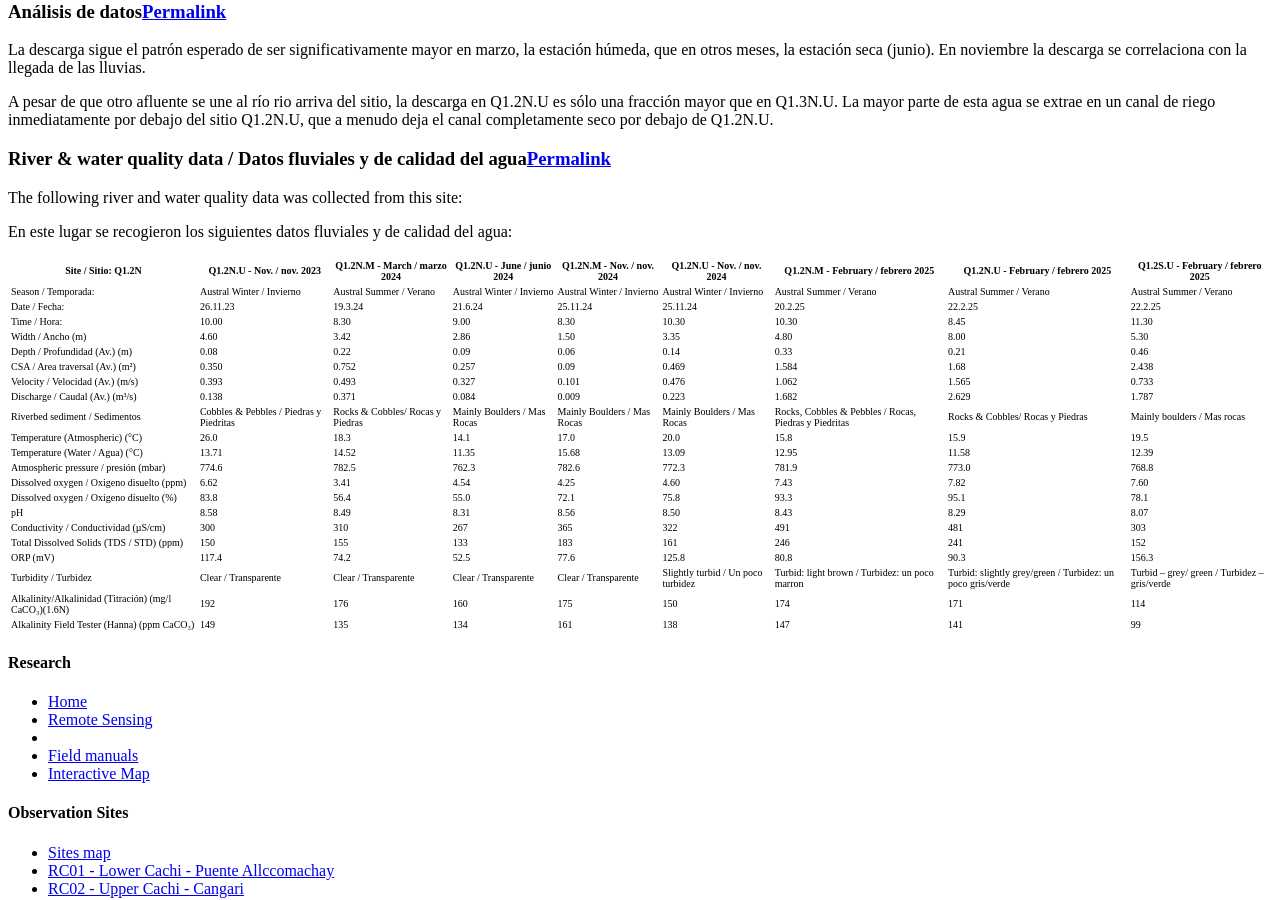
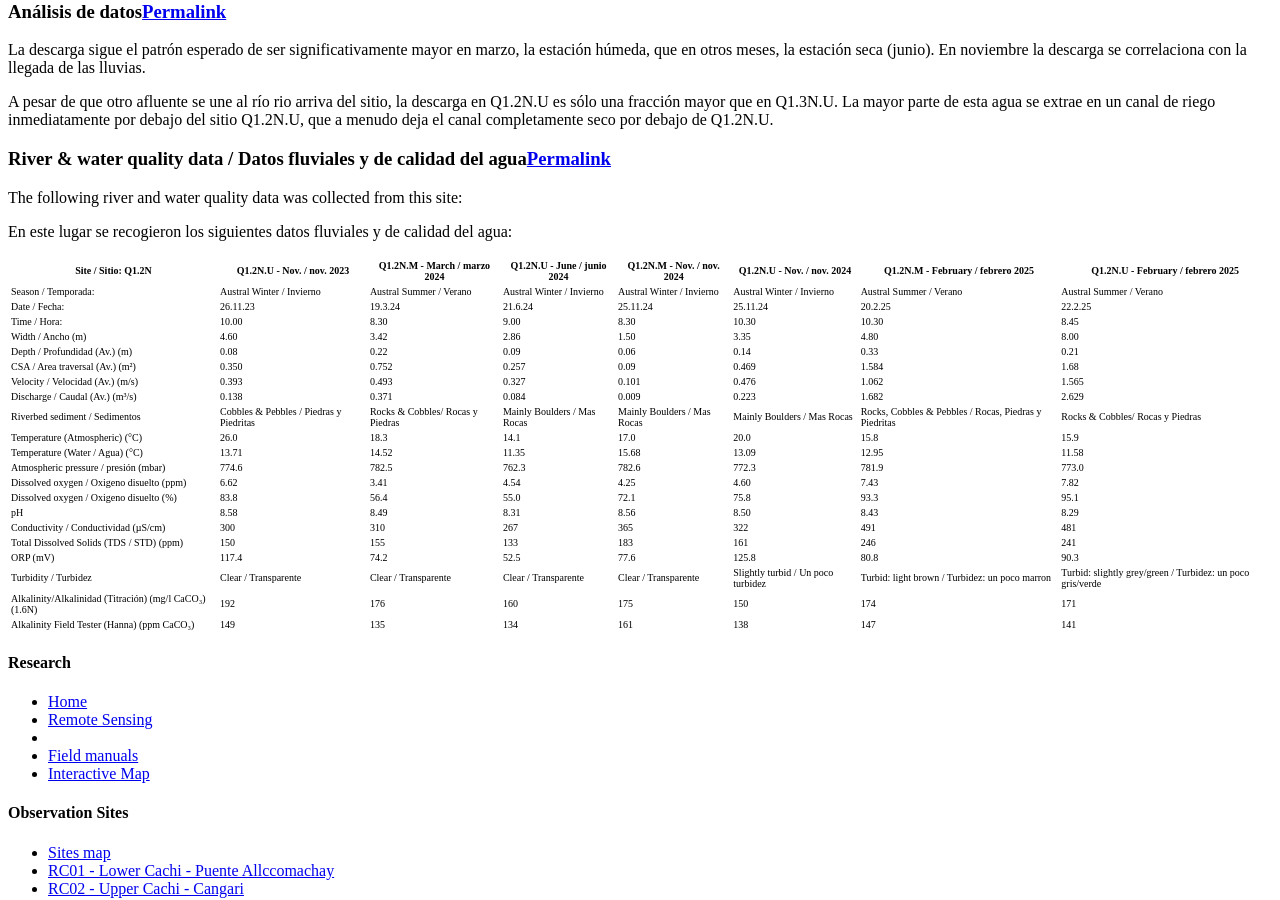
Before and after one commit to HVLepage/cavep-unah, a Jekyll site: the page built from _docs/site-network/Q1_2N.md, in a window 1280 px wide and 900 px high, scrolled down 3832 px. Built offline with Jekyll 4.4.1, drawn with Linux system fonts in a browser that asks for light colours; comment, search, counter and statistics services are not loaded.

Commit message:
Update Q1_2N.md

```diff
--- a/_docs/site-network/Q1_2N.md
+++ b/_docs/site-network/Q1_2N.md
@@ -89,26 +89,26 @@
 
 En este lugar se recogieron los siguientes datos fluviales y de calidad del agua:
 
-|     Site / Sitio: Q1.2N                                        |      Q1.2N.U - Nov. / nov. 2023       |     Q1.2N.M -  March / marzo 2024       |     Q1.2N.U - June / junio 2024    |     Q1.2N.M - Nov. / nov. 2024    |     Q1.2N.U - Nov. / nov. 2024    |     Q1.2N.M - February / febrero 2025                        |     Q1.2N.U - February / febrero 2025                               |     Q1.2S.U - February / febrero 2025                 |
-|----------------------------------------------------------------|------------------------------------------------|-----------------------------------------|------------------------------------|--------------------------------------------|--------------------------------------------|--------------------------------------------------------------|---------------------------------------------------------------------|-------------------------------------------------------|
-|     Season / Temporada:                                        |     Austral Winter / Invierno                  |     Austral Summer / Verano             |     Austral Winter / Invierno      |     Austral Winter / Invierno              |     Austral Winter / Invierno              |     Austral Summer / Verano                                  |     Austral Summer / Verano                                         |     Austral Summer / Verano                           |
-|     Date / Fecha:                                              |     26.11.23                                   |     19.3.24                             |     21.6.24                        |     25.11.24                               |     25.11.24                               |     20.2.25                                                  |     22.2.25                                                         |     22.2.25                                           |
-|     Time / Hora:                                               |     10.00                                      |     8.30                                |     9.00                           |     8.30                                   |     10.30                                  |     10.30                                                    |     8.45                                                            |     11.30                                             |
-|     Width / Ancho (m)                                          |     4.60                                       |     3.42                                |     2.86                           |     1.50                                   |     3.35                                   |     4.80                                                     |     8.00                                                            |     5.30                                              |
-|     Depth / Profundidad (Av.) (m)                              |     0.08                                       |     0.22                                |     0.09                           |     0.06                                   |     0.14                                   |     0.33                                                     |     0.21                                                            |     0.46                                              |
-|     CSA / Area traversal (Av.) (m²)                            |     0.350                                      |     0.752                               |     0.257                          |     0.09                                   |     0.469                                  |     1.584                                                    |     1.68                                                            |     2.438                                             |
-|     Velocity / Velocidad    (Av.) (m/s)                        |     0.393                                      |     0.493                               |     0.327                          |     0.101                                  |     0.476                                  |     1.062                                                    |     1.565                                                           |     0.733                                             |
-|     Discharge / Caudal (Av.) (m³/s)                            |     0.138                                      |     0.371                               |     0.084                          |     0.009                                  |     0.223                                  |     1.682                                                    |     2.629                                                           |     1.787                                             |
-|     Riverbed sediment / Sedimentos                             |     Cobbles & Pebbles / Piedras y Piedritas    |     Rocks & Cobbles/ Rocas y Piedras    |     Mainly Boulders / Mas Rocas    |     Mainly Boulders / Mas Rocas            |     Mainly Boulders / Mas Rocas            |     Rocks, Cobbles & Pebbles / Rocas, Piedras y Piedritas    |     Rocks & Cobbles/ Rocas y Piedras                                |     Mainly boulders / Mas  rocas                      |
-|     Temperature (Atmospheric) (°C)                             |     26.0                                       |     18.3                                |     14.1                           |     17.0                                   |     20.0                                   |     15.8                                                     |     15.9                                                            |     19.5                                              |
-|     Temperature (Water / Agua) (°C)                            |     13.71                                      |     14.52                               |     11.35                          |     15.68                                  |     13.09                                  |     12.95                                                    |     11.58                                                           |     12.39                                             |
-|     Atmospheric pressure / presión (mbar)                      |     774.6                                      |     782.5                               |     762.3                          |     782.6                                  |     772.3                                  |     781.9                                                    |     773.0                                                           |     768.8                                             |
-|     Dissolved oxygen / Oxigeno   disuelto (ppm)                |     6.62                                       |     3.41                                |     4.54                           |     4.25                                   |     4.60                                   |     7.43                                                     |     7.82                                                            |     7.60                                              |
-|     Dissolved oxygen / Oxigeno disuelto (%)                    |     83.8                                       |     56.4                                |     55.0                           |     72.1                                   |     75.8                                   |     93.3                                                     |     95.1                                                            |     78.1                                              |
-|     pH                                                         |     8.58                                       |     8.49                                |     8.31                           |     8.56                                   |     8.50                                   |     8.43                                                     |     8.29                                                            |     8.07                                              |
-|     Conductivity / Conductividad (µS/cm)                       |     300                                        |     310                                 |     267                            |     365                                    |     322                                    |     491                                                      |     481                                                             |     303                                               |
-|     Total Dissolved Solids (TDS / STD)  (ppm)                  |     150                                        |     155                                 |     133                            |     183                                    |     161                                    |     246                                                      |     241                                                             |     152                                               |
-|     ORP (mV)                                                   |     117.4                                      |     74.2                                |     52.5                           |     77.6                                   |     125.8                                  |     80.8                                                     |     90.3                                                            |     156.3                                             |
-|     Turbidity / Turbidez                                       |     Clear / Transparente                       |     Clear / Transparente                |     Clear / Transparente           |     Clear / Transparente                   |     Slightly turbid / Un poco turbidez     |     Turbid: light brown / Turbidez: un poco marron           |     Turbid: slightly grey/green /   Turbidez: un poco gris/verde    |     Turbid – grey/ green / Turbidez –   gris/verde    |
-|     Alkalinity/Alkalinidad   (Titración) (mg/l CaCO₃)(1.6N)    |     192                                        |     176                                 |     160                            |     175                                    |     150                                    |     174                                                      |     171                                                             |     114                                               |
-|     Alkalinity Field Tester (Hanna) (ppm CaCO₃)                |     149                                        |     135                                 |     134                            |     161                                    |     138                                    |     147                                                      |     141                                                             |     99                                                |
+|     Site / Sitio: Q1.2N                                        |      Q1.2N.U - Nov. / nov. 2023       |     Q1.2N.M -  March / marzo 2024       |     Q1.2N.U - June / junio 2024    |     Q1.2N.M - Nov. / nov. 2024    |     Q1.2N.U - Nov. / nov. 2024    |     Q1.2N.M - February / febrero 2025                        |     Q1.2N.U - February / febrero 2025                               |
+|----------------------------------------------------------------|------------------------------------------------|-----------------------------------------|------------------------------------|--------------------------------------------|--------------------------------------------|--------------------------------------------------------------|---------------------------------------------------------------------|
+|     Season / Temporada:                                        |     Austral Winter / Invierno                  |     Austral Summer / Verano             |     Austral Winter / Invierno      |     Austral Winter / Invierno              |     Austral Winter / Invierno              |     Austral Summer / Verano                                  |     Austral Summer / Verano                                         |
+|     Date / Fecha:                                              |     26.11.23                                   |     19.3.24                             |     21.6.24                        |     25.11.24                               |     25.11.24                               |     20.2.25                                                  |     22.2.25                                                         |
+|     Time / Hora:                                               |     10.00                                      |     8.30                                |     9.00                           |     8.30                                   |     10.30                                  |     10.30                                                    |     8.45                                                            |
+|     Width / Ancho (m)                                          |     4.60                                       |     3.42                                |     2.86                           |     1.50                                   |     3.35                                   |     4.80                                                     |     8.00                                                            |
+|     Depth / Profundidad (Av.) (m)                              |     0.08                                       |     0.22                                |     0.09                           |     0.06                                   |     0.14                                   |     0.33                                                     |     0.21                                                            |
+|     CSA / Area traversal (Av.) (m²)                            |     0.350                                      |     0.752                               |     0.257                          |     0.09                                   |     0.469                                  |     1.584                                                    |     1.68                                                            |
+|     Velocity / Velocidad    (Av.) (m/s)                        |     0.393                                      |     0.493                               |     0.327                          |     0.101                                  |     0.476                                  |     1.062                                                    |     1.565                                                           |
+|     Discharge / Caudal (Av.) (m³/s)                            |     0.138                                      |     0.371                               |     0.084                          |     0.009                                  |     0.223                                  |     1.682                                                    |     2.629                                                           |
+|     Riverbed sediment / Sedimentos                             |     Cobbles & Pebbles / Piedras y Piedritas    |     Rocks & Cobbles/ Rocas y Piedras    |     Mainly Boulders / Mas Rocas    |     Mainly Boulders / Mas Rocas            |     Mainly Boulders / Mas Rocas            |     Rocks, Cobbles & Pebbles / Rocas, Piedras y Piedritas    |     Rocks & Cobbles/ Rocas y Piedras                                |
+|     Temperature (Atmospheric) (°C)                             |     26.0                                       |     18.3                                |     14.1                           |     17.0                                   |     20.0                                   |     15.8                                                     |     15.9                                                            |
+|     Temperature (Water / Agua) (°C)                            |     13.71                                      |     14.52                               |     11.35                          |     15.68                                  |     13.09                                  |     12.95                                                    |     11.58                                                           |
+|     Atmospheric pressure / presión (mbar)                      |     774.6                                      |     782.5                               |     762.3                          |     782.6                                  |     772.3                                  |     781.9                                                    |     773.0                                                           |
+|     Dissolved oxygen / Oxigeno   disuelto (ppm)                |     6.62                                       |     3.41                                |     4.54                           |     4.25                                   |     4.60                                   |     7.43                                                     |     7.82                                                            |
+|     Dissolved oxygen / Oxigeno disuelto (%)                    |     83.8                                       |     56.4                                |     55.0                           |     72.1                                   |     75.8                                   |     93.3                                                     |     95.1                                                            |
+|     pH                                                         |     8.58                                       |     8.49                                |     8.31                           |     8.56                                   |     8.50                                   |     8.43                                                     |     8.29                                                            |
+|     Conductivity / Conductividad (µS/cm)                       |     300                                        |     310                                 |     267                            |     365                                    |     322                                    |     491                                                      |     481                                                             |
+|     Total Dissolved Solids (TDS / STD)  (ppm)                  |     150                                        |     155                                 |     133                            |     183                                    |     161                                    |     246                                                      |     241                                                             |
+|     ORP (mV)                                                   |     117.4                                      |     74.2                                |     52.5                           |     77.6                                   |     125.8                                  |     80.8                                                     |     90.3                                                            |
+|     Turbidity / Turbidez                                       |     Clear / Transparente                       |     Clear / Transparente                |     Clear / Transparente           |     Clear / Transparente                   |     Slightly turbid / Un poco turbidez     |     Turbid: light brown / Turbidez: un poco marron           |     Turbid: slightly grey/green /   Turbidez: un poco gris/verde    |
+|     Alkalinity/Alkalinidad   (Titración) (mg/l CaCO₃)(1.6N)    |     192                                        |     176                                 |     160                            |     175                                    |     150                                    |     174                                                      |     171                                                             |
+|     Alkalinity Field Tester (Hanna) (ppm CaCO₃)                |     149                                        |     135                                 |     134                            |     161                                    |     138                                    |     147                                                      |     141                                                             |
```
